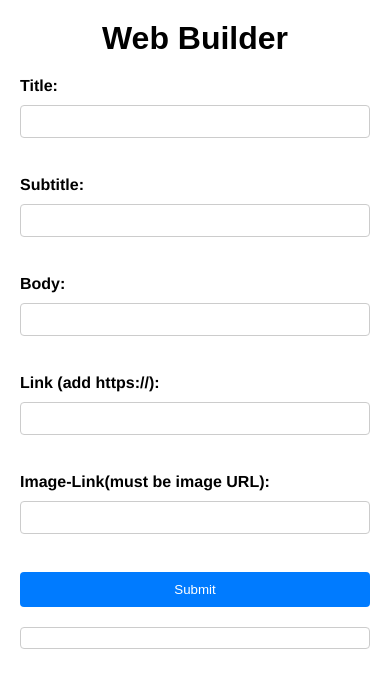
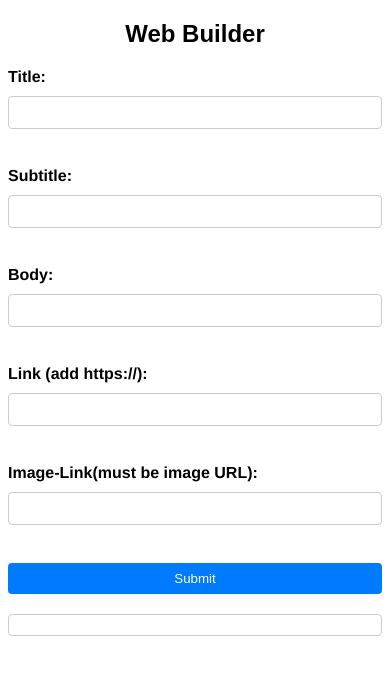
Before and after one commit to kavinl/webbuilder, a plain HTML site: page index.html in a window 390 px wide. Drawn offline with Linux system fonts and the light colour scheme.

Commit message:
mobile opitmized

```diff
--- a/index.html
+++ b/index.html
@@ -32,4 +32,6 @@
 
     <script src="script.js"></script>
 </body>
+<meta name="viewport" content="width=device-width, initial-scale=1.0">
+
 </html>
--- a/style.css
+++ b/style.css
@@ -1,14 +1,14 @@
 /* General Styling */
 h1 {
     font-family: Arial, Helvetica, sans-serif;
-    margin: 20px;
     font-weight: bold;
-    text-align:center
-}
+    text-align: center;
+    margin: 20px 0;
+  }
 
-body {
+  body {
     font-family: Helvetica, sans-serif;
-    margin: 20px;
+    margin: 3;
   }
 
   /* Form Styling */
@@ -16,24 +16,26 @@ body {
     display: flex;
     flex-direction: column;
     gap: 10px;
+    width: 100%; /* Make the form full width */
   }
 
   label {
     font-weight: bold;
   }
 
-  input {
+  input,
+  button {
     padding: 8px;
     border: 1px solid #ccc;
     border-radius: 4px;
+    box-sizing: border-box;
+    width: 100%; /* Make inputs and buttons full width */
   }
 
   button {
-    padding: 10px 20px;
     background-color: #007bff;
     color: white;
     border: none;
-    border-radius: 4px;
     cursor: pointer;
   }
 
@@ -44,3 +46,11 @@ body {
     border: 1px solid #ccc;
     border-radius: 4px;
   }
+
+  /* Media Query for Smaller Screens */
+  @media (max-width: 768px) {
+    /* Adjust font sizes */
+    h1 {
+      font-size: 24px;
+    }
+  }
```
